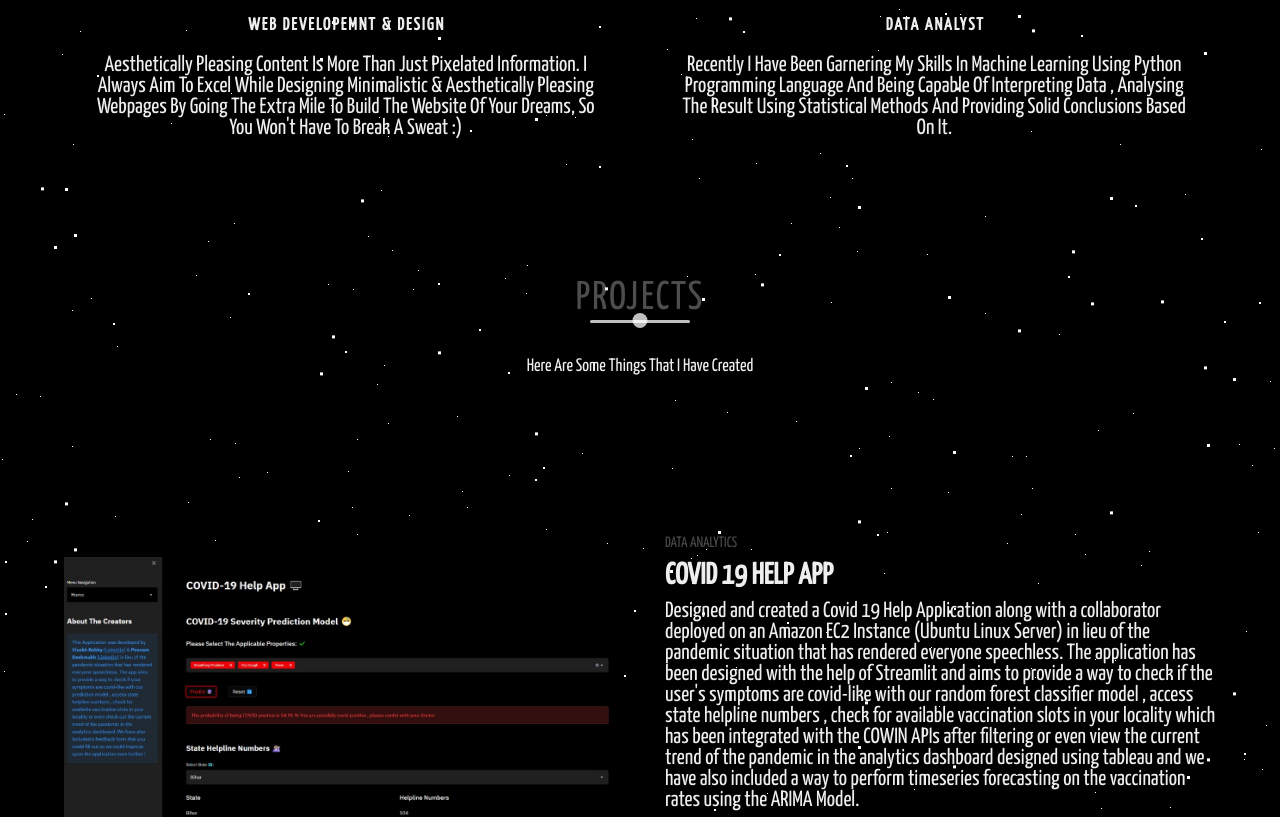
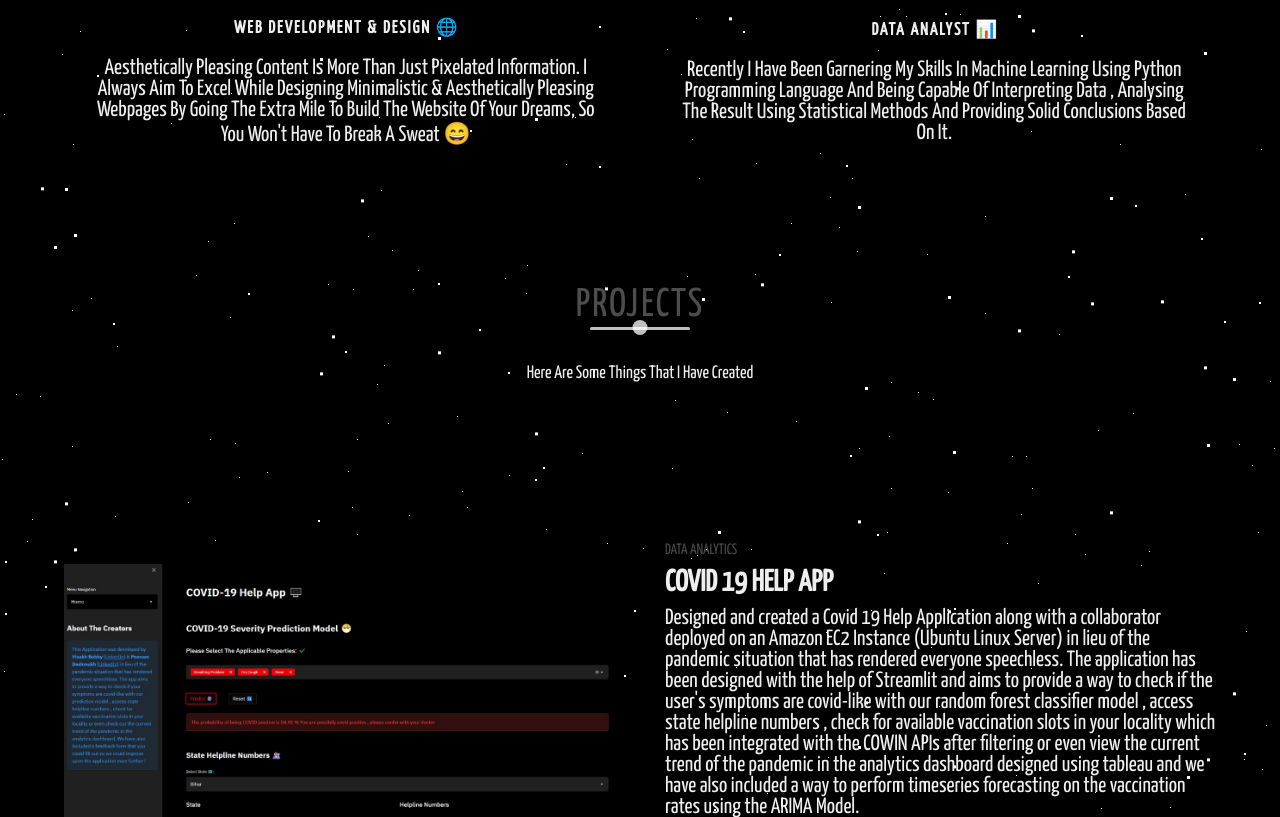
Before and after one commit to Visakh47/test-websites, a plain HTML site: page index.html in a window 1280 px wide. Shown: the part 2034-2851 px from the top of the page. Drawn offline with nearby package versions, Linux system fonts and the light colour scheme; a web font is replaced by a local one.

Commit message:
new updates

```diff
--- a/index.html
+++ b/index.html
@@ -120,11 +120,11 @@
                 <div class="icon-container">
                     <i class="fas fa-pencil-ruler"></i>
                 </div>
-                <h1>Web Developemnt & Design</h1>
+                <h1>Web Development & Design 🌐</h1>
                 <p> Aesthetically Pleasing Content Is More Than Just Pixelated Information.
                     I Always Aim To Excel While Designing Minimalistic & Aesthetically Pleasing Webpages
                     By Going The Extra Mile To Build The Website Of Your Dreams, So You Won't
-                    Have To Break A Sweat :)
+                    Have To Break A Sweat 😄
                 </p>
             </div>
 
@@ -132,7 +132,7 @@
                 <div class="icon-container">
                     <i class="fab fa-python"></i>
                 </div>
-                <h1>Data Analyst</h1>
+                <h1>Data Analyst 📊</h1>
                 <p>Recently I Have Been Garnering My Skills In Machine Learning Using Python Programming Language
                     And Being Capable Of Interpreting Data , Analysing The Result Using Statistical Methods And
                     Providing Solid Conclusions Based On It. </p>
```
